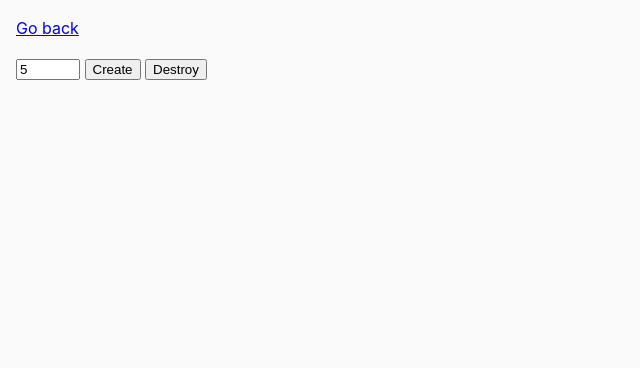
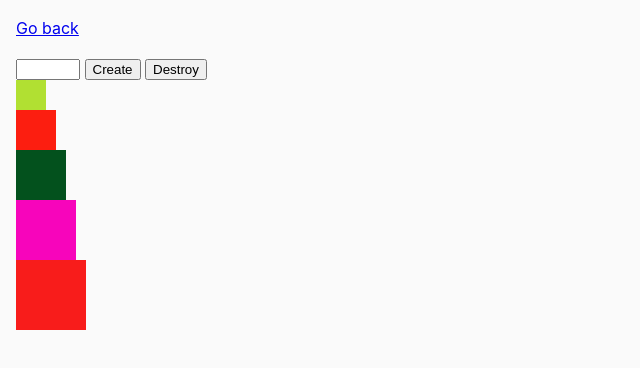
Before and after one commit to Mooncheetos/goit-js-hw-07, a plain HTML site: page task-6.html in a window 1280 px wide. Both pictures are taken after typing "5" into the empty fields and a click on the button "Create". Shown: the whole page, without its empty margins (0-640 px from the left). Drawn offline with Linux system fonts and the light colour scheme.

Commit message:
fertynhui

```diff
--- a/css/common.css
+++ b/css/common.css
@@ -11,6 +11,7 @@ body {
   background-color: #fafafa;
   color: #212121;
   line-height: 1.5;
+  transition: background-color 0.3s ease;
 }
 
 .gallery {
--- a/js/task-6.js
+++ b/js/task-6.js
@@ -1,5 +1,45 @@
+const input = document.querySelector('input');
+const createBtn = document.querySelector('[data-create]');
+const destroyBtn = document.querySelector('[data-destroy]');
+const boxesContainer = document.getElementById('boxes');
+
+createBtn.addEventListener('click', () => {
+  const amount = Number(input.value);
+
+  if (amount < 1 || amount > 100 || !Number.isInteger(amount)) {
+    alert('Please enter a valid number between 1 and 100.');
+    return;
+  }
+
+  createBoxes(amount);
+  input.value = '';
+});
+
+destroyBtn.addEventListener('click', destroyBoxes);
+
+function createBoxes(amount) {
+  const initialSize = 30;
+  const fragment = document.createDocumentFragment();
+
+  for (let i = 0; i < amount; i++) {
+    const box = document.createElement('div');
+    const size = initialSize + i * 10;
+    box.style.width = `${size}px`;
+    box.style.height = `${size}px`;
+    box.style.backgroundColor = getRandomHexColor();
+    fragment.appendChild(box);
+  }
+
+  boxesContainer.innerHTML = '';
+  boxesContainer.appendChild(fragment);
+}
+
+function destroyBoxes() {
+  boxesContainer.innerHTML = '';
+}
+
 function getRandomHexColor() {
   return `#${Math.floor(Math.random() * 16777215)
     .toString(16)
-    .padStart(6, 0)}`;
+    .padStart(6, '0')}`;
 }
```
Also changed, not shown: index.html (+4 -0 lines), js/task-5.js (+11 -3 lines).
